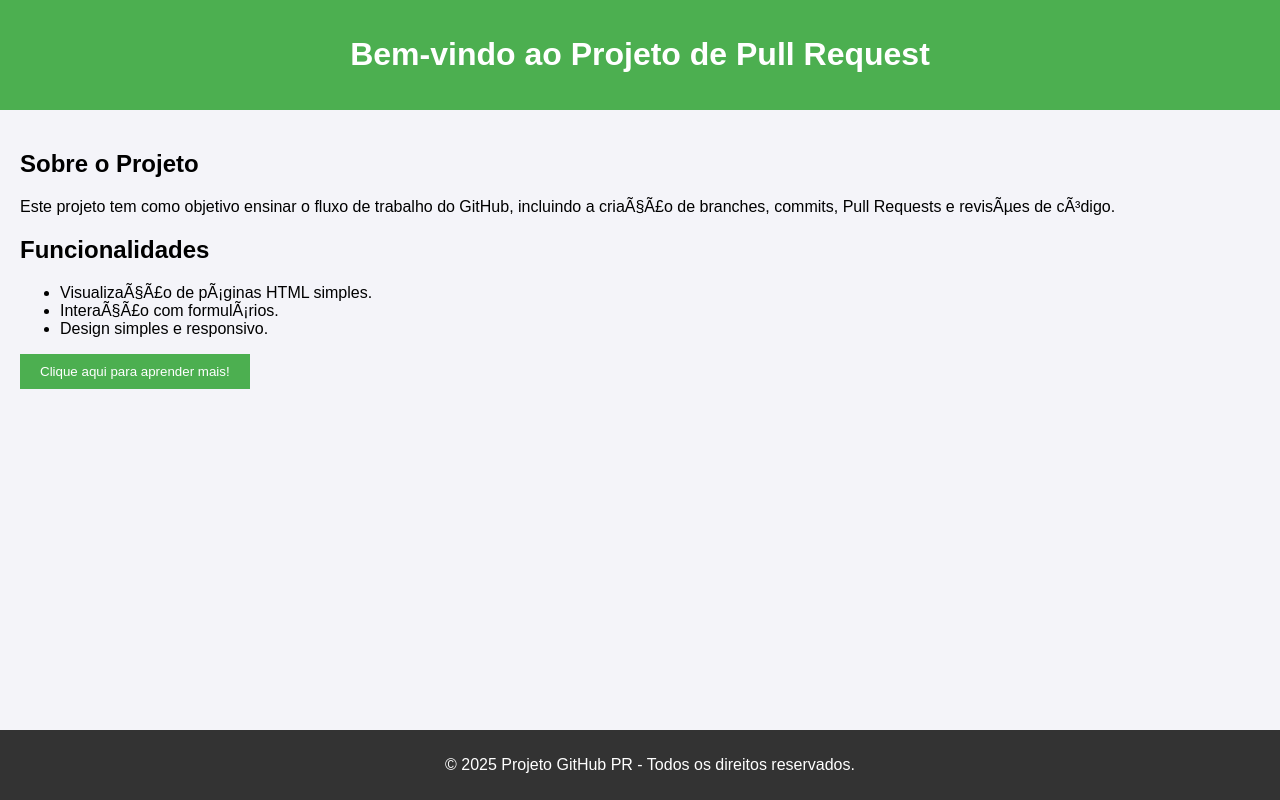
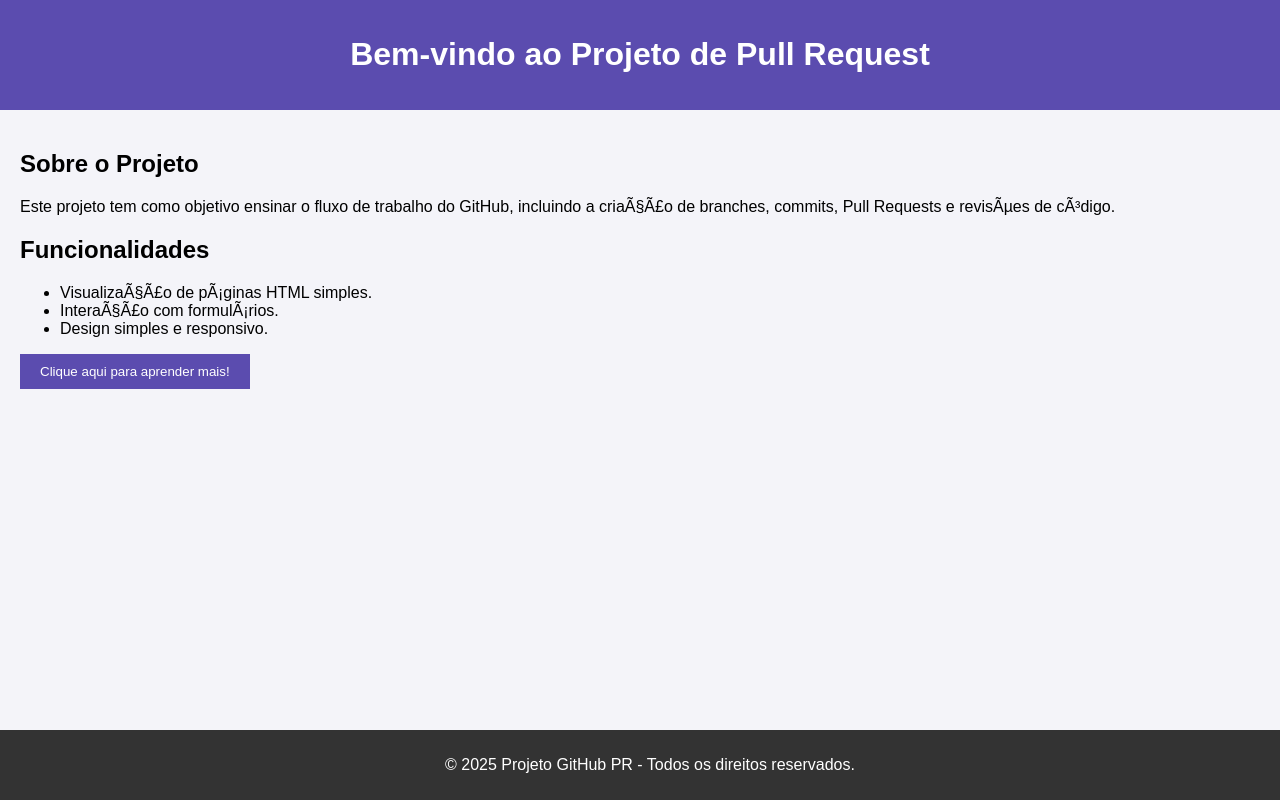
Before and after one commit to FernandoPaiv/RepoAlteracoes, a plain HTML site: page index.html in a window 1280 px wide. Drawn offline with Linux system fonts and the light colour scheme.

Commit message:
Alteração de cor no visual geral da página, de verde para azul.

```diff
--- a/index.html
+++ b/index.html
@@ -12,7 +12,7 @@
             padding: 0;
         }
         header {
-            background-color: #4CAF50;
+            background-color: #5b4caf;
             color: white;
             padding: 15px;
             text-align: center;
@@ -30,7 +30,7 @@
             width: 100%;
         }
         .btn {
-            background-color: #4CAF50;
+            background-color:#5b4caf;
             color: white;
             padding: 10px 20px;
             border: none;
@@ -39,7 +39,7 @@
             display: inline-block;
         }
         .btn:hover {
-            background-color: #45a049;
+            background-color: #5b4caf;
         }
     </style>
 </head>
```
